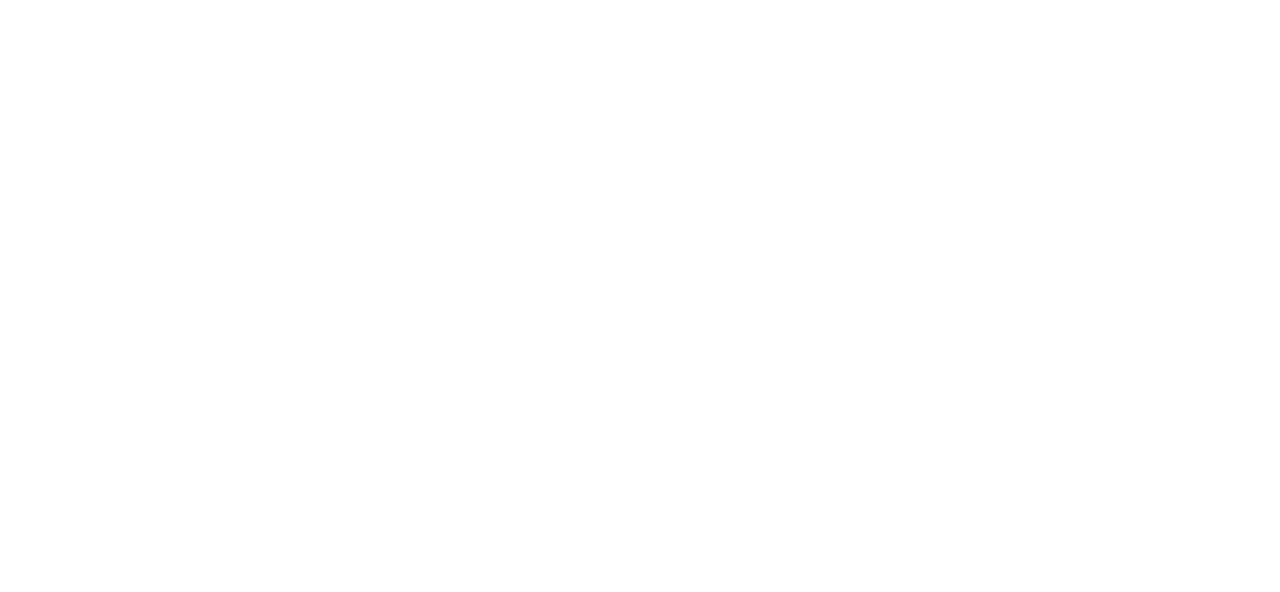
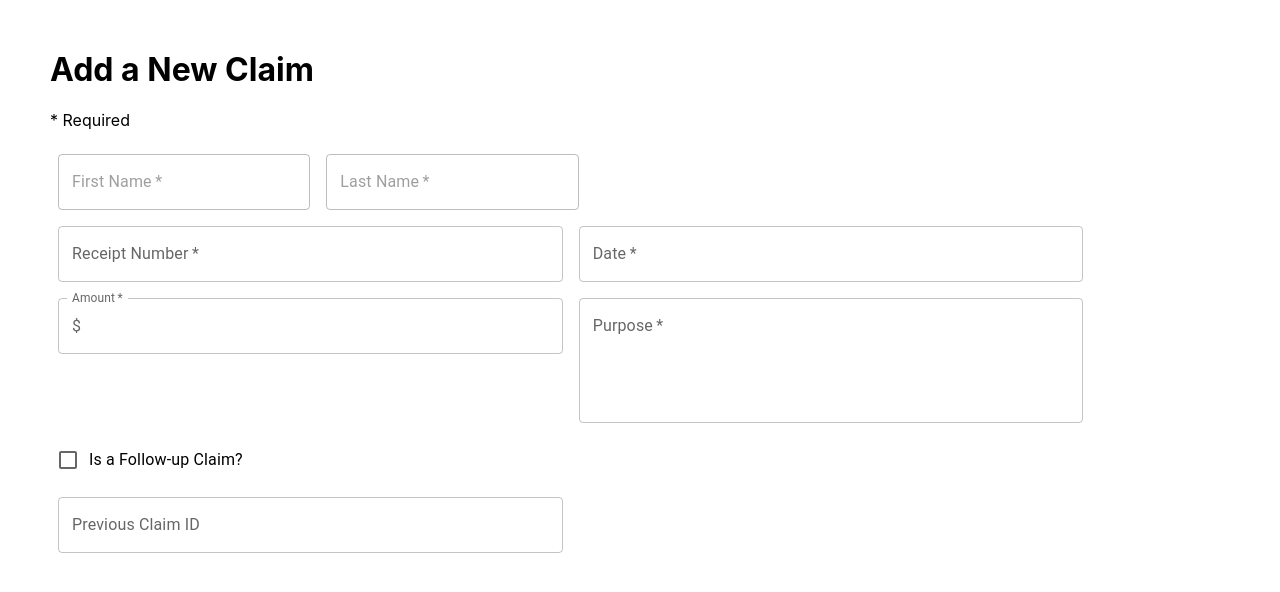
Before and after one commit to 24kmystique/dbs-seed-16-frontend, a React (Create React App) app: page /new-claim in a window 1280 px wide. Before the commit this address had no page. Shown: the top 592 px of the page. Built offline with nearby package versions, Linux system fonts and the light colour scheme; what react-token-auth would draw is missing.

Commit message:
setup ui for creating claims

```diff
--- a/src/App.js
+++ b/src/App.js
@@ -4,6 +4,7 @@
 // import libraries
 import { BrowserRouter, Routes, Route } from 'react-router-dom';
 import LoginPage from './components/LoginPage/LoginPage';
+import CreateClaimPage from './components/CreateNewClaim/CreateClaimPage';
 
 function App() {
   return (
@@ -12,6 +13,7 @@
         <Routes>
           <Route path='/' element={<ClaimsDisplayPage />} />
           <Route path='/login' element={<LoginPage />} />
+          <Route path='/new-claim' element={<CreateClaimPage />} />
         </Routes>
       </BrowserRouter>
     </div>
--- /dev/null
+++ b/src/components/CreateNewClaim/CreateClaimPage.css
@@ -0,0 +1,5 @@
+.container {
+    margin: 50px;
+    justify-content: center;
+    align-items: center;
+}
--- /dev/null
+++ b/src/components/CreateNewClaim/CreateClaimPage.js
@@ -0,0 +1,66 @@
+import React, { useState } from 'react';
+import { Box, TextField, Checkbox, FormGroup, FormControlLabel, InputAdornment } from '@mui/material';
+import { useForm } from 'react-hook-form';
+
+import './CreateClaimPage.css';
+
+function CreateClaimPage() {
+  let firstName = JSON.parse(localStorage.getItem('FIRST_NAME'));
+  let lastName = JSON.parse(localStorage.getItem('LAST_NAME'));
+
+  const [date, setDate] = useState();
+
+  const {
+    register,
+    handleSubmit,
+    formState: { errors },
+  } = useForm();
+
+  return (
+    <div className='container'>
+      <h1>Add a New Claim</h1>
+      <p>* Required</p>
+      <Box
+        component='form'
+        sx={{
+          '& .MuiTextField-root': { m: 1, width: '25ch' },
+        }}
+        noValidate
+        autoComplete='off'
+      >
+        <TextField required disabled id='outlined-disabled' label='First Name' defaultValue={firstName} />
+        <TextField required disabled id='outlined-disabled' label='Last Name' defaultValue={lastName} />
+      </Box>
+      <Box
+        component='form'
+        sx={{
+          '& .MuiTextField-root': { m: 1, width: '50ch' },
+        }}
+        noValidate
+        autoComplete='off'
+      >
+        <TextField required id='outlined-required' label='Receipt Number' />
+        <TextField required id='outlined-required' label='Date' />
+        <br></br>
+        <TextField
+          required
+          label='Amount'
+          id='outlined-start-adornment'
+          sx={{ m: 1, width: '25ch' }}
+          InputProps={{
+            startAdornment: <InputAdornment position='start'>$</InputAdornment>,
+            inputMode: 'numeric',
+            pattern: '[0-9]*',
+          }}
+        />
+        <TextField required id='outlined-multiline-static' multiline rows={4} label='Purpose' />
+        <FormGroup sx={{ m: 1 }}>
+          <FormControlLabel control={<Checkbox />} label='Is a Follow-up Claim?' />
+        </FormGroup>
+        <TextField id='outlined-basic' label='Previous Claim ID' />
+      </Box>
+    </div>
+  );
+}
+
+export default CreateClaimPage;
--- a/src/components/LoginPage/LoginPage.js
+++ b/src/components/LoginPage/LoginPage.js
@@ -21,14 +21,14 @@
   const navigate = useNavigate();
 
   const loginUser = (data) => {
-    // console.log(data.username);
-    // console.log(data.password);
-
     // save employee id to local storage
-    localStorage.setItem('employee_id', JSON.stringify(data.username));
+    localStorage.setItem('EMPOLYEE_ID', JSON.stringify(data.username));
+    localStorage.setItem('REACT_TOKEN_AUTH_KEY', JSON.stringify(data.username));
+    localStorage.setItem('FIRST_NAME', JSON.stringify(data.username));
+    localStorage.setItem('LAST_NAME', JSON.stringify(data.password));
 
     // get employee id from local storage
-    // console.log(JSON.parse(localStorage.getItem('employee_id')));
+    // console.log(JSON.parse(localStorage.getItem('EMPOLYEE_ID')));
 
     const requestOptions = {
       method: 'POST',
@@ -47,6 +47,8 @@
           navigate('/');
 
           // save employee details to local storage
+          // localStorage.setItem('FIRST_NAME', JSON.stringify(data.first_name));
+          // localStorage.setItem('LAST_NAME', JSON.stringify(data.first_name));
         } else {
           alert('Invalid employee ID or password');
         }
```
